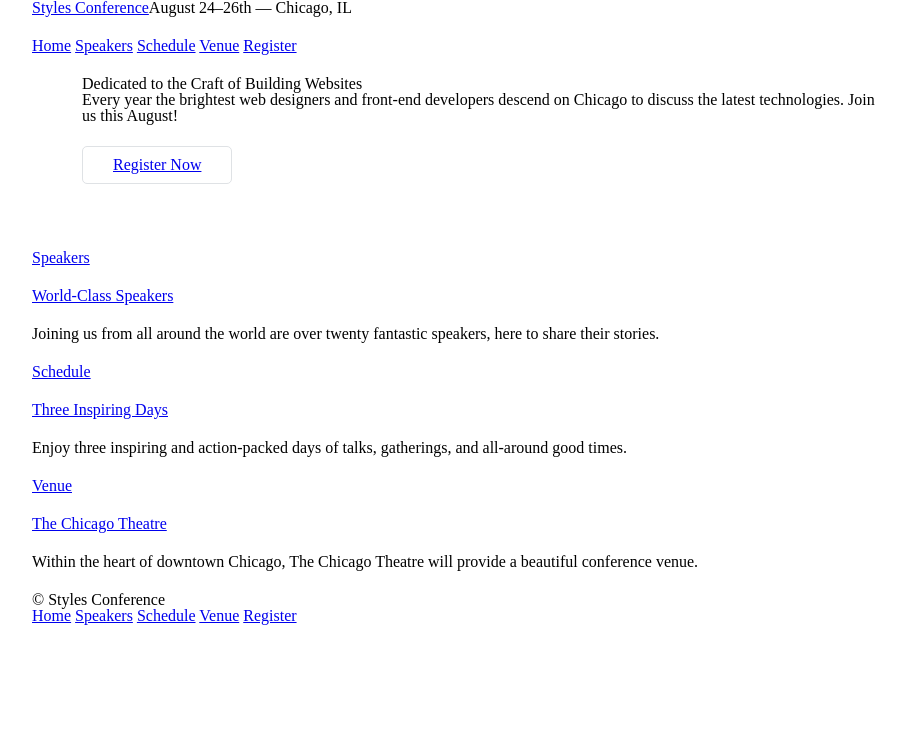
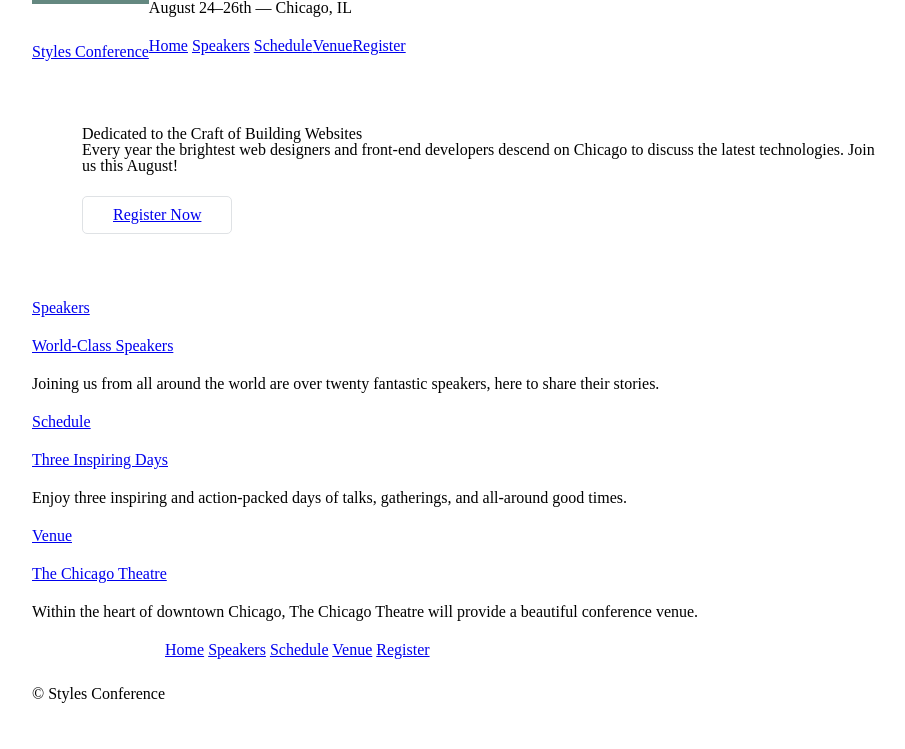
Before and after one commit to Andr/styles-conference, a plain HTML site: page index.html in a window 1280 px wide. Shown: the whole page, without its empty margins (158-1063 px from the left). Drawn offline with Linux system fonts and the light colour scheme.

Commit message:
a space is used instead of comma remember(header footer css))

```diff
--- a/Assets/Stylesheets/main.css
+++ b/Assets/Stylesheets/main.css
@@ -201,4 +201,17 @@ p {
 */
 .logo {
   float: left;
+  border-top: 4px solid #648880;
+  padding: 40px 0 22px 0;
 }
+/*
+  ========================================
+  Primary footer
+  ========================================
+*/
+
+.primary-footer small {
+  float: left;
+  padding-bottom: 44px;
+  padding-top: 44px;
+}
--- a/index.html
+++ b/index.html
@@ -9,7 +9,7 @@
   <body>
     <!-- Header -->
 
-    <header class="container">
+    <header class="container group">
       <h1 class="logo">
         <a href="index.html">Styles Conference</a>
 
@@ -21,9 +21,8 @@
       <nav>
         <a href="index.html">Home</a>
         <a href="speakers.html">Speakers</a>
-        <a href="schedule.html">Schedule</a>
-        <a href="venue.html">Venue</a>
-        <a href="register.html">Register</a>
+        <a href="schedule.html">Schedule</a><a href="venue.html">Venue</a
+        ><a href="register.html">Register</a>
       </nav>
     </header>
 
@@ -79,7 +78,7 @@
 
     <!-- Footer -->
 
-    <footer class="container">
+    <footer class="primary-footer container group">
       <small>&copy; Styles Conference</small>
 
       <nav>
```
